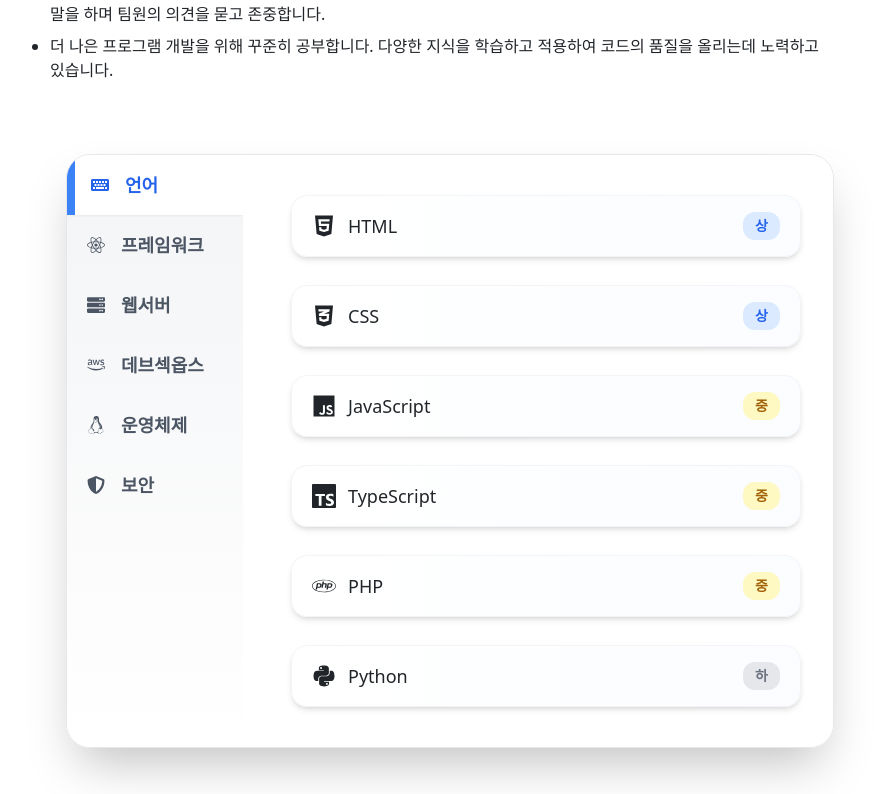
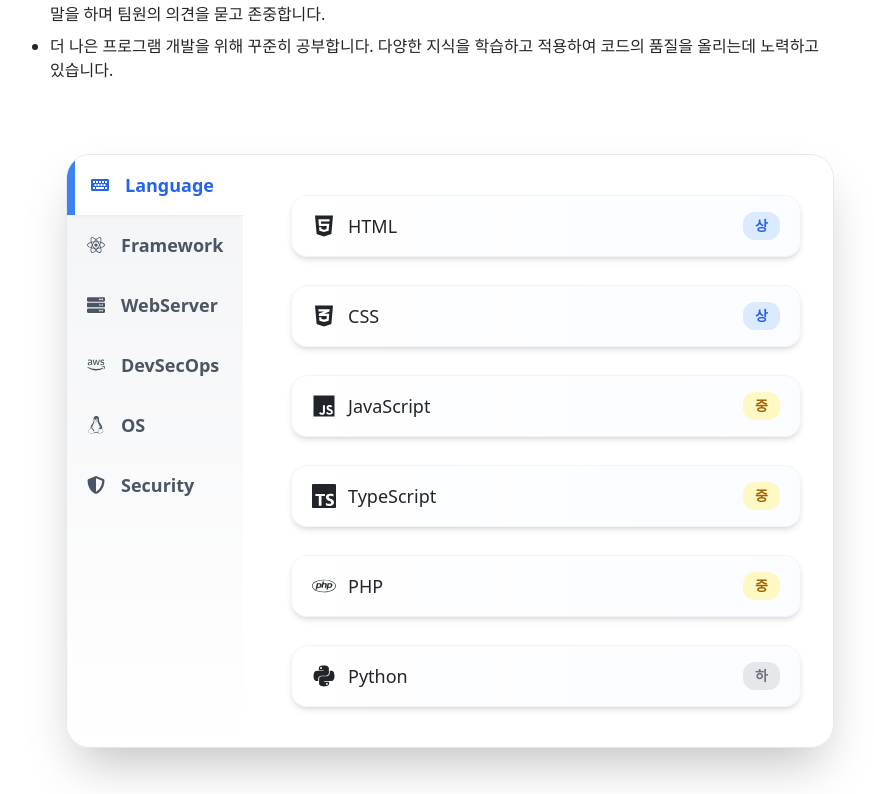
Before and after one commit to zxim/Simple_Portfolio, a Next.js app: page / in a window 1280 px wide. Shown: the part 526-1320 px from the top of the page, without its empty margins (190-1064 px from the left). Built offline with nearby package versions, Linux system fonts and the light colour scheme.

Commit message:
디자인 수정

```diff
--- a/src/components/Information/FlipImage.module.css
+++ b/src/components/Information/FlipImage.module.css
@@ -3,7 +3,7 @@
   width: 100%;
   height: 100%;
   transform-style: preserve-3d;
-  transition: transform 0.8s ease; /* ← 부드러운 회전 */
+  transition: transform 0.8s ease;
 }
 
 .flipped {
--- a/src/components/Information/SkillsList.tsx
+++ b/src/components/Information/SkillsList.tsx
@@ -35,7 +35,7 @@ type Skill = {
 };
 
 const SKILLS = {
-  언어: [
+  Language: [
     { name: "HTML", level: "상", icon: FaHtml5 },
     { name: "CSS", level: "상", icon: FaCss3Alt },
     { name: "JavaScript", level: "중", icon: FaJs },
@@ -43,16 +43,16 @@ const SKILLS = {
     { name: "PHP", level: "중", icon: FaPhp },
     { name: "Python", level: "하", icon: FaPython },
   ],
-  프레임워크: [
+  Framework: [
     { name: "React", level: "중", icon: FaReact },
     { name: "Next.js", level: "하", icon: SiNextdotjs },
     { name: "Tailwind CSS", level: "하", icon: SiTailwindcss },
   ],
-  웹서버: [
+  WebServer: [
     { name: "Apache", level: "중", icon: SiApache },
     { name: "Nginx", level: "하", icon: SiNginx },
   ],
-  데브섹옵스: [
+  DevSecOps: [
     { name: "AWS EC2", level: "상", icon: FaAws },
     { name: "AWS S3", level: "상", icon: FaAws },
     { name: "AWS ALB", level: "상", icon: FaAws },
@@ -61,11 +61,11 @@ const SKILLS = {
     { name: "Vercel", level: "하", icon: SiVercel },
     { name: "Docker", level: "하", icon: SiDocker },
   ],
-  운영체제: [
+  OS: [
     { name: "Ubuntu", level: "중", icon: SiUbuntu },
     { name: "Kali Linux", level: "하", icon: FaLinux },
   ],
-  보안: [
+  Security: [
     { name: "Suricata", level: "중", icon: FaShieldAlt },
     { name: "Wireshark", level: "중", icon: FaEye },
     { name: "Burp Suite", level: "하", icon: FaNetworkWired },
@@ -73,29 +73,29 @@ const SKILLS = {
 } as const;
 
 const LEVEL_BADGE = {
-  "상": "bg-blue-100 text-blue-600 dark:bg-blue-900/40 dark:text-blue-200",
-  "중": "bg-yellow-100 text-yellow-700 dark:bg-yellow-900/40 dark:text-yellow-200",
-  "하": "bg-gray-200 text-gray-500 dark:bg-gray-700/60 dark:text-gray-200",
+  상: "bg-blue-100 text-blue-600 dark:bg-blue-900/40 dark:text-blue-200",
+  중: "bg-yellow-100 text-yellow-700 dark:bg-yellow-900/40 dark:text-yellow-200",
+  하: "bg-gray-200 text-gray-500 dark:bg-gray-700/60 dark:text-gray-200",
 };
 
-const 분야_목록: { name: string; icon: IconType }[] = [
-  { name: "언어", icon: FaKeyboard },
-  { name: "프레임워크", icon: FaReact },
-  { name: "웹서버", icon: FaServer },
-  { name: "데브섹옵스", icon: FaAws },
-  { name: "운영체제", icon: FaLinux },
-  { name: "보안", icon: FaShieldAlt },
+const CATEGORY_LIST: { name: keyof typeof SKILLS; icon: IconType }[] = [
+  { name: "Language", icon: FaKeyboard },
+  { name: "Framework", icon: FaReact },
+  { name: "WebServer", icon: FaServer },
+  { name: "DevSecOps", icon: FaAws },
+  { name: "OS", icon: FaLinux },
+  { name: "Security", icon: FaShieldAlt },
 ];
 
-type 분야 = keyof typeof SKILLS;
+type Category = keyof typeof SKILLS;
 
 export default function SkillsTabs() {
-  const [selected, setSelected] = useState<분야>("언어");
+  const [selected, setSelected] = useState<Category>("Language");
 
   return (
-    <div className="w-full max-w-3xl mx-auto flex flex-col md:flex-row bg-white/90 dark:bg-neutral-900/80 rounded-3xl shadow-2xl overflow-hidden mt-8 border border-gray-200 dark:border-gray-800">
+    <div className="w-full max-w-3xl mx-auto flex flex-col md:flex-row bg-white/90 dark:bg-neutral-900/80 rounded-3xl shadow-2xl overflow-hidden mt-8 border border-gray-200 dark:border-gray-800 relative">
       <div className="flex md:flex-col bg-gradient-to-b from-gray-100 to-white dark:from-neutral-800 dark:to-neutral-900 md:w-44 w-full">
-        {분야_목록.map((field) => {
+        {CATEGORY_LIST.map((field) => {
           const Icon = field.icon as React.FC<any>;
           return (
             <button
@@ -107,7 +107,7 @@ export default function SkillsTabs() {
                   : "hover:bg-blue-50 dark:hover:bg-neutral-800 text-gray-600 dark:text-gray-200"}
                 focus:outline-none
               `}
-              onClick={() => setSelected(field.name as 분야)}
+              onClick={() => setSelected(field.name)}
             >
               <Icon className="inline-block mr-2" />
               {field.name}
--- a/src/components/Information/index.tsx
+++ b/src/components/Information/index.tsx
@@ -23,17 +23,13 @@ const Information = ({ information }: Pick<DataProps, "information">) => {
     <>
       <div className="flex flex-col gap-8">
         <div className="flex items-center gap-6">
-          <div
-            className="w-36 h-36 shrink-0"
-            onClick={handleClick}
-          >
+          <div className="w-36 h-36 shrink-0" onClick={handleClick}>
             <FlipImage
               frontSrc="/images/profile/profile1.jpg"
               backSrc="/images/profile/profile2.jpg"
               flipped={flipped}
             />
           </div>
-
           <div className="flex flex-col gap-2">
             <h1 className="leading-[1.15]">
               안녕하세요,
@@ -44,7 +40,6 @@ const Information = ({ information }: Pick<DataProps, "information">) => {
               </span>
               입니다.
             </h1>
-
             <div className="flex gap-2 text-sm font-normal tracking-tight leading-tight font-sans">
               {information.contact.map((contact) =>
                 contact.isEmail ? (
@@ -69,9 +64,10 @@ const Information = ({ information }: Pick<DataProps, "information">) => {
           </div>
         </div>
         <Introduce markdown={information.markdown} />
-        <SkillsList />
+        <div>
+          <SkillsList />
+        </div>
       </div>
-
       {showPopup && (
         <EmailPopup
           email={
```
